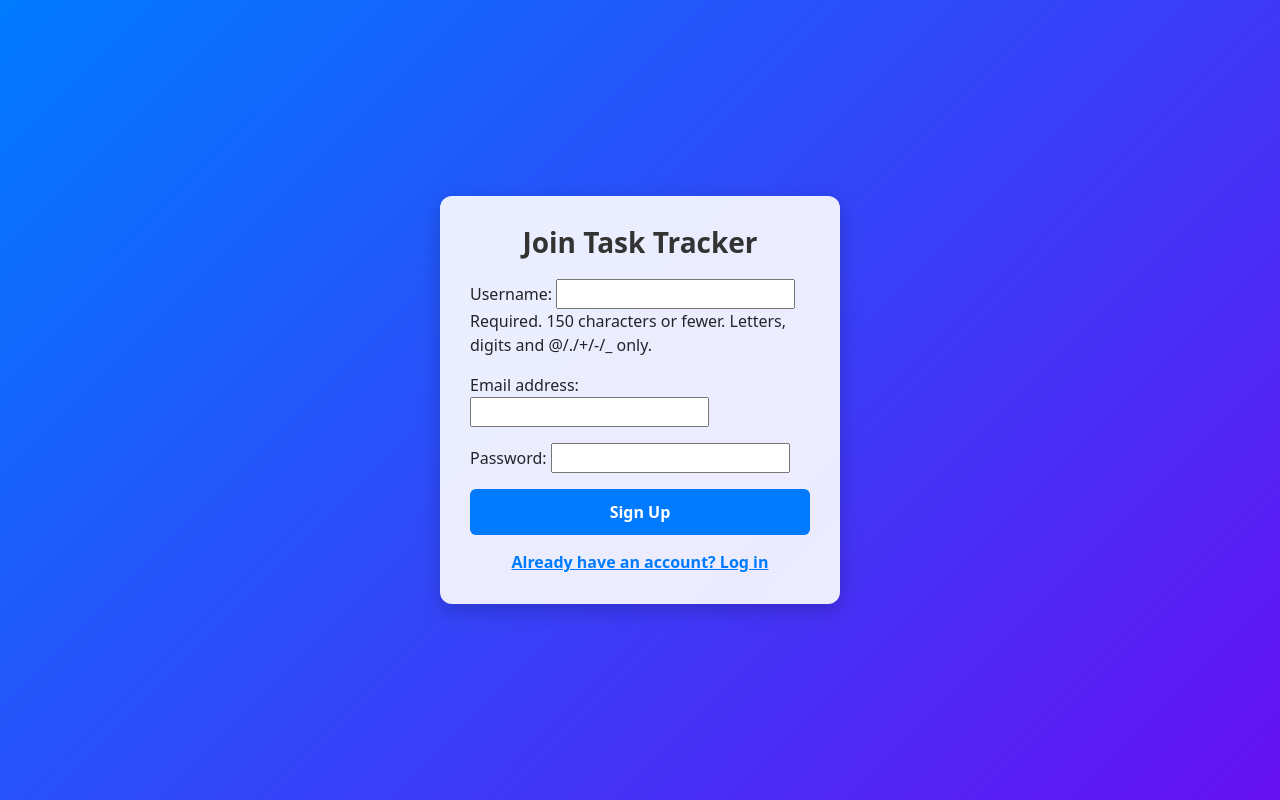
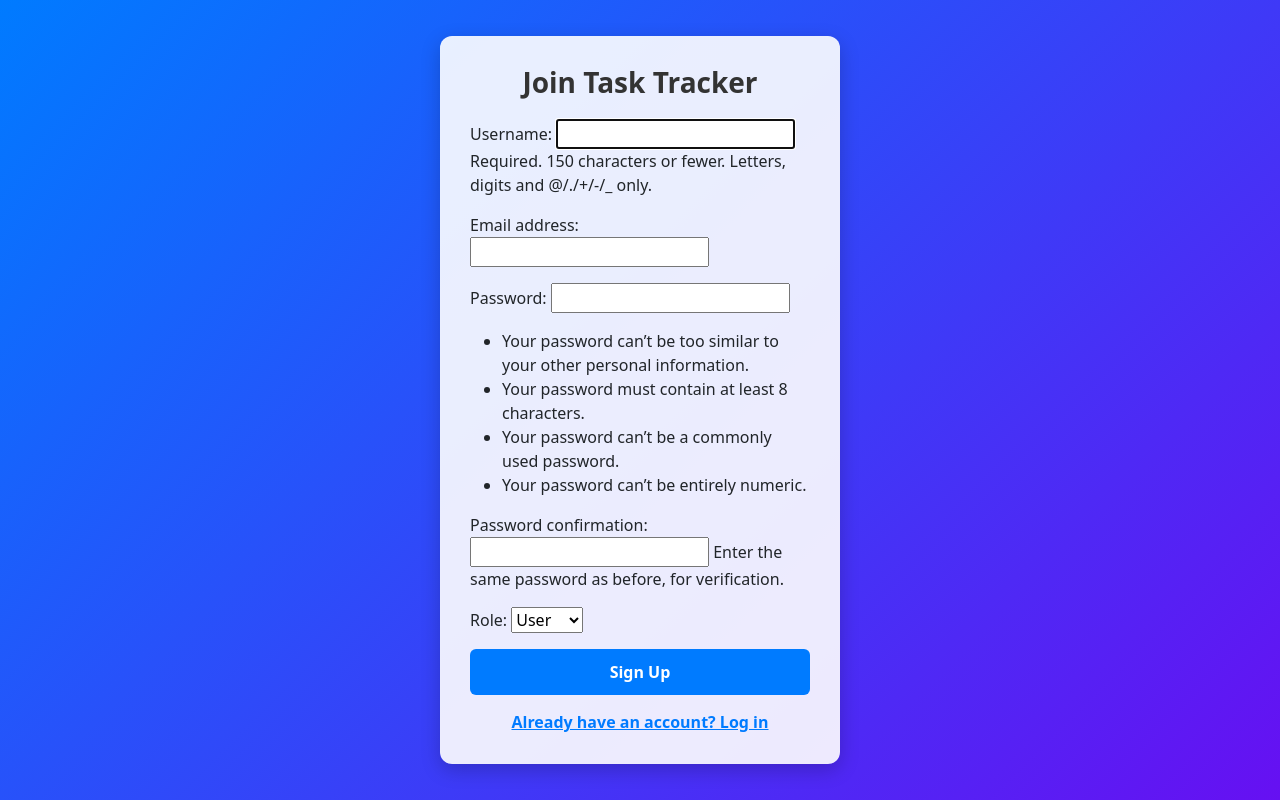
Before and after one commit to IVON1010/BibliothekHub, a Django app: page /signup/ in a window 1280 px wide. Run offline with Django 4.2, Linux system fonts and the light colour scheme.

Commit message:
update signup form

```diff
--- a/books/forms.py
+++ b/books/forms.py
@@ -1,5 +1,7 @@
 from django import forms
 from django.contrib.auth.models import User
+from django.contrib.auth.forms import UserCreationForm
+from books.models import User
 
 class SignupForm(forms.ModelForm):
     password = forms.CharField(widget=forms.PasswordInput)
@@ -7,3 +9,8 @@ class SignupForm(forms.ModelForm):
     class Meta:
         model = User
         fields = ['username', 'email', 'password']
+
+class CustomUserCreationForm(UserCreationForm):
+    class Meta:
+        model = User
+        fields = ['username', 'email', 'password1', 'password2', 'role']
--- a/books/models.py
+++ b/books/models.py
@@ -1,16 +1,39 @@
 from django.db import models
-from django.contrib.auth.models import User
+from django.contrib.auth.models import AbstractUser
 from django.utils.timezone import now
 from datetime import timedelta
 
-# Create your models here.
+# Custom User Model
+class User(AbstractUser):
+    ROLE_CHOICES = [
+        ('user', 'User'),
+        ('staff', 'Staff'),
+        ('admin', 'Admin'),
+    ]
+    role = models.CharField(max_length=10, choices=ROLE_CHOICES, default='user')
+
+    class Meta:
+        swappable = 'AUTH_USER_MODEL'
+
+
+    groups = models.ManyToManyField(
+        "auth.Group",
+        related_name="custom_user_set",
+        blank=True,
+    )
+    user_permissions = models.ManyToManyField(
+        "auth.Permission",
+        related_name="custom_user_permissions",
+        blank=True,
+    )
+
 class Book(models.Model):
     title = models.CharField(max_length=200)
     author = models.CharField(max_length=200)
     category = models.CharField(max_length=200)
     isbn = models.CharField(max_length=20, unique=True)
     total_copies = models.PositiveIntegerField(default=1)
-    available_copies = models.PositiveBigIntegerField(default=1)
+    available_copies = models.PositiveIntegerField(default=1)
 
     def __str__(self):
         return self.title
@@ -20,6 +43,7 @@ class BorrowedBook(models.Model):
     book = models.ForeignKey(Book, on_delete=models.CASCADE)
     borrowed_date = models.DateTimeField(auto_now_add=True)
     return_date = models.DateTimeField(null=True, blank=True)
+    is_returned = models.BooleanField(default=False)
 
     def save(self, *args, **kwargs):
         if not self.return_date:
--- a/books/urls.py
+++ b/books/urls.py
@@ -7,6 +7,6 @@ urlpatterns = [
     path('logout/', user_logout, name='logout'),
     path('borrow/<int:book_id>/', borrow_book, name='borrow_book'),
     path('borrowed/', borrowed_books, name='borrowed_books'),
-    path('return/<int:borrow_id>/', return_book, name='return_book'),
-    path('books/', book_list, name='book-list')
+    path('return/<int:borrow_id>/', return_book, name='return-book'),
+    path('books/', book_list, name='book-list'),
 ]
--- a/books/views.py
+++ b/books/views.py
@@ -1,27 +1,29 @@
 from django.shortcuts import render, redirect
+from django.conf import settings
 from django.contrib import messages
 from django.contrib.auth import login, authenticate, logout
 from django.contrib.auth.decorators import login_required
 from django.contrib.auth.forms import AuthenticationForm
+from django.core.mail import send_mail
 from django.shortcuts import get_object_or_404
-from .forms import SignupForm
+from .forms import SignupForm, CustomUserCreationForm
 from django.http import HttpResponse
 from django.utils.timezone import now, timedelta
 from .models import Book, BorrowedBook
 
+
+
 # Create your views here.
 def signup(request):
     if request.method == "POST":
-        form = SignupForm(request.POST)
+        form = CustomUserCreationForm(request.POST)
         if form.is_valid():
-            user = form.save(commit=False)
-            user.set_password(form.cleaned_data['password'])
-            user.save()
-            login(request, user)
-            return redirect('book-list')
+            form.save()
+            messages.success(request, "Account created successfully!")
+            return redirect('login')
 
     else:
-        form = SignupForm()
+        form = CustomUserCreationForm()
     return render(request, 'book/signup.html', {
         'form': form
     })
@@ -56,18 +58,29 @@ def book_list(request):
 def borrow_book(request, book_id):
     book = get_object_or_404(Book, id=book_id)
 
-    if BorrowedBook.objects.filter(user=request.user, book=book).exists():
+    if BorrowedBook.objects.filter(user=request.user, book=book, is_returned=False).exists():
         messages.warning(request, "You have already borrowed this book!")
         return redirect('book-list')
 
     if book.available_copies > 0:
-        borrowed_books = BorrowedBook.objects.create(
+        borrowed_book = BorrowedBook.objects.create(
             user = request.user,
             book = book,
             return_date=now() + timedelta(days=14)
         )
         book.available_copies -= 1
         book.save()
+
+        send_mail(
+            subject="Library Book Borrowed",
+            message=f"Dear {request.user.username}, \n\n"
+                    f"You have successfully borrowed '{book.title}'. Please return it before {borrowed_book.return_date}. \n\n"
+                    f"Thank you for using our library system!",
+            from_email=settings.EMAIL_HOST_USER,
+            recipient_list=[request.user.email],
+            fail_silently=False,
+        )
+
         messages.success(request, f"You have succcessfully borrowed {book.title}.")
     else:
         messages.error(request, "This book is out of stock!")
@@ -76,10 +89,12 @@ def borrow_book(request, book_id):
 
 @login_required
 def borrowed_books(request):
-    books = BorrowedBook.objects.filter(user=request.user)
+    borrowed_books = BorrowedBook.objects.filter(user=request.user, is_returned=False)
+    returned_books = BorrowedBook.objects.filter(user=request.user, is_returned=True)
 
     return render(request, 'book/borrowed_books.html', {
-        'borrowed_books': books
+        'borrowed_books': borrowed_books,
+        'returned_books': returned_books,
     })
 
 @login_required
@@ -92,4 +107,15 @@ def return_book(request, borrow_id):
     borrowed_book.book.available_copies += 1
     borrowed_book.book.save()
 
-    return HttpResponse("Book returned successfully!")
+    send_mail(
+        subject="Book Returned Successfully",
+        message=f"Dear {request.user.username}, \n\n"
+                f"You have successfully returned '{borrowed_book.book.title}'. \n\n"
+                f"Thank you for using our library system!",
+        from_email=settings.EMAIL_HOST_USER,
+        recipient_list=[request.user.email],
+        fail_silently=False,
+    )
+
+    messages.success(request, "Book returned successfully! An email confirmation has been sent")
+    return redirect('borrowed_books')
--- a/library/urls.py
+++ b/library/urls.py
@@ -27,4 +27,5 @@ urlpatterns = [
     path('borrowed/', views.borrowed_books, name='borrowed_books'),
     path('return/<int:borrow_id>/', views.return_book, name='return_book'),
     path('books/', views.book_list, name='book-list'),
+    path('return/<int:borrow_id>/', views.return_book, name='return-book'),
 ]
```
Also changed, not shown: books/templates/book/borrowed_books.html (+29 -1 lines), library/settings.py (+9 -8 lines), books/migrations/0001_initial.py, books/migrations/0002_rename_avaiable_copies_book_available_copies_and_more.py (deleted), books/migrations/0003_remove_borrowedbook_is_returned_and_more.py (deleted), db.sqlite3.
